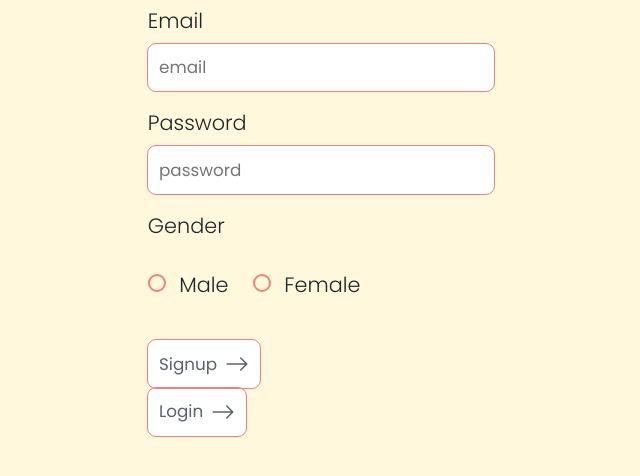
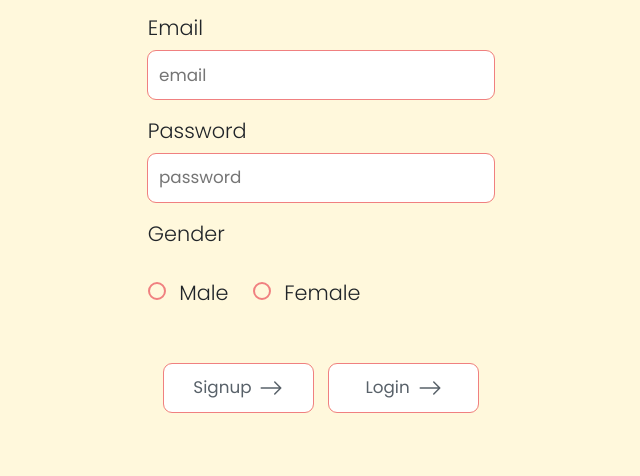
Before and after one commit to Eessh/hackerramp, a plain HTML site: page public/signup.html in a window 1280 px wide. Shown: the part 204-680 px from the top of the page, without its empty margins (319-959 px from the left). Drawn offline with nearby package versions, Linux system fonts and the light colour scheme.

```diff
--- a/public/css/signup.css
+++ b/public/css/signup.css
@@ -78,6 +78,24 @@ span > label {
     font-size: 1.3rem;
 }
 
+.button-tray {
+    width: 100%;
+    padding: 1rem;
+    display: flex;
+    flex-direction: row;
+    align-items: center;
+    justify-content: center;
+}
+.button-tray > button {
+    flex: 1;
+}
+#signup-btn {
+    margin-right: 0.5rem;
+}
+#login-btn {
+    margin-left: 0.5rem;
+}
+
 button {
     /* width: fit-content;
     height: fit-content; */
--- a/public/signup.html
+++ b/public/signup.html
@@ -30,8 +30,8 @@
                 <label class="hehe" for="gender-female">Female</label>
             </span>
             <!-- <input class="submit-button" type="submit" value="Signup >"> -->
-            <span>
-                <button type="submit" form="form">
+            <span class="button-tray">
+                <button id="signup-btn" type="submit" form="form">
                     <span class="btn-text">Signup</span>
                     <span class="btn-icon">
                         <svg width="24" height="24" fill="currentColor" class="bi bi-arrow-right" viewBox="0 0 16 16">
```
Also changed, not shown: public/css/home.css (+23 -11 lines).
